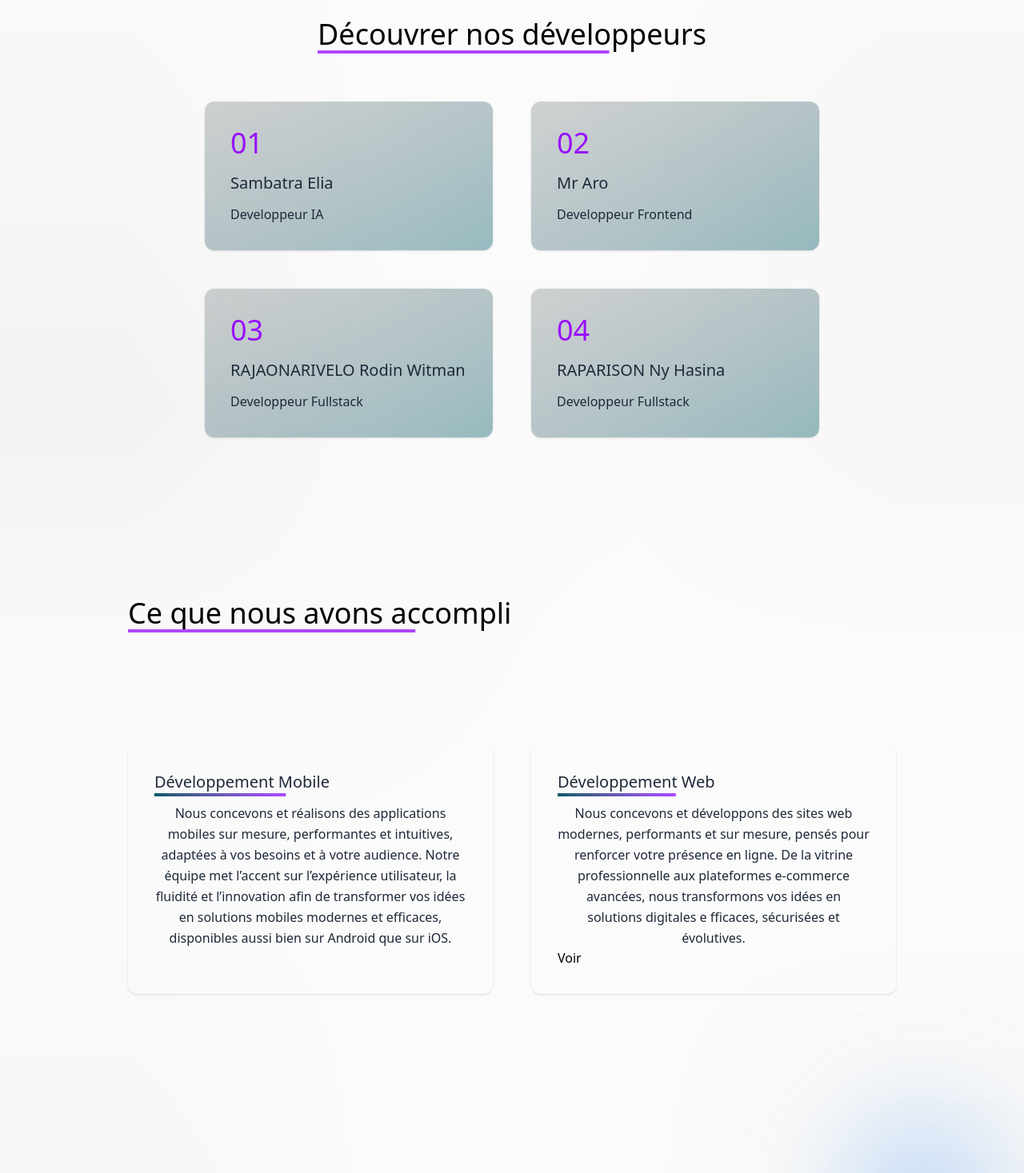
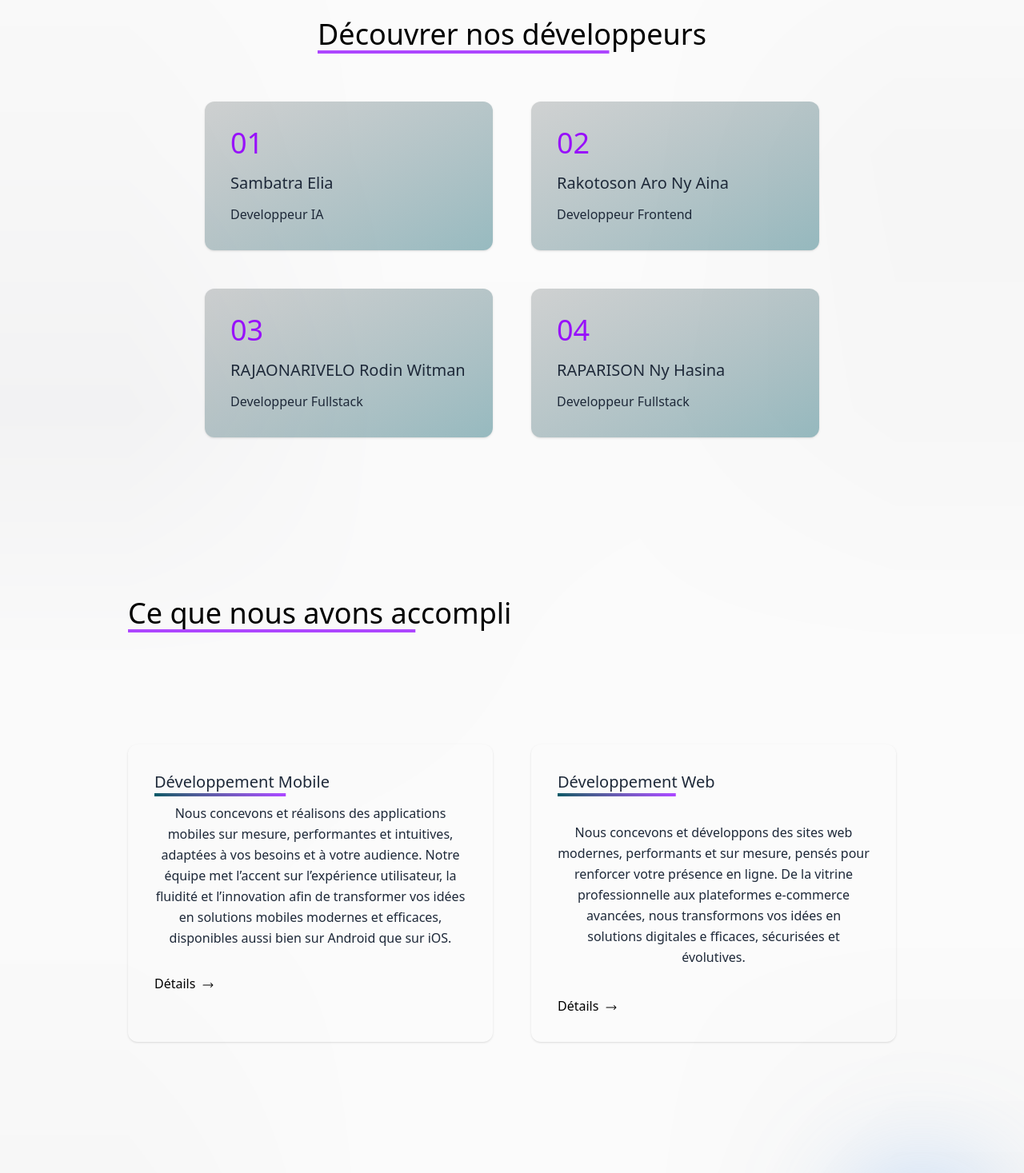
Before and after one commit to Hasina001/NeuroCode, a React (Vite) app in the folder web/: page /a_propos in a window 1280 px wide. Shown: the part 927-2394 px from the top of the page at 80% size. Built offline with nearby package versions, Linux system fonts and the light colour scheme.

Commit message:
A propos

```diff
--- a/web/package.json
+++ b/web/package.json
@@ -15,6 +15,7 @@
     "gsap": "^3.13.0",
     "react": "^19.1.1",
     "react-dom": "^19.1.1",
+    "react-icon": "^1.0.0",
     "react-icons": "^5.5.0",
     "react-router-dom": "^7.8.0",
     "tailwindcss": "^4.1.11"
--- a/web/src/pages/miniPages/Apropos.jsx
+++ b/web/src/pages/miniPages/Apropos.jsx
@@ -1,4 +1,5 @@
 import { motion } from "framer-motion";
+import { HiArrowLongRight } from "react-icons/hi2";
 
 const Apropos = () => {
   return (
@@ -104,7 +105,7 @@ const Apropos = () => {
               transition={{ duration: 0.6, delay: 0.2 }}
             >
               <div className="text-purple-600 text-4xl mb-4">02</div>
-              <h3 className="text-xl font-medium mb-3 text-gray-800">Mr Aro</h3>
+              <h3 className="text-xl font-medium mb-3 text-gray-800">Rakotoson Aro Ny Aina</h3>
               <p className="text-gray-800 font-light leading-relaxed">Developpeur Frontend</p>
             </motion.div>
 
@@ -183,6 +184,8 @@ const Apropos = () => {
              la fluidité et l’innovation afin de transformer vos idées en
              solutions mobiles modernes et efficaces, disponibles aussi bien sur Android que sur iOS.
           </p>
+
+          <button className="mt-8 flex justify-between items-center hover:text-blue-500">Détails <HiArrowLongRight className="ml-2 mt-1"/></button>
         </motion.div>
 
         {/* Projet 02 */}
@@ -203,14 +206,14 @@ const Apropos = () => {
                 transform translate-y-1 scale-x-75 origin-left"></span>
             </span>
           </h3>
-          <p className="text-center text-gray-800 font-light leading-relaxed">
+          <p className="text-center text-gray-800 font-light leading-relaxed pt-6">
             Nous concevons et développons des sites web modernes, performants et sur mesure,
             pensés pour renforcer votre présence en ligne. De la vitrine professionnelle aux
             plateformes e-commerce avancées, nous transformons vos idées en solutions digitales
             e fficaces, sécurisées et évolutives.
           </p>
 
-          <button>Voir</button>
+          <button className="mt-9 flex justify-between items-center hover:text-blue-500">Détails <HiArrowLongRight className="ml-2 mt-1"/></button>
 
         </motion.div>
 
```
Also changed, not shown: 1 other file (tests, documents, lock files or other folders).
